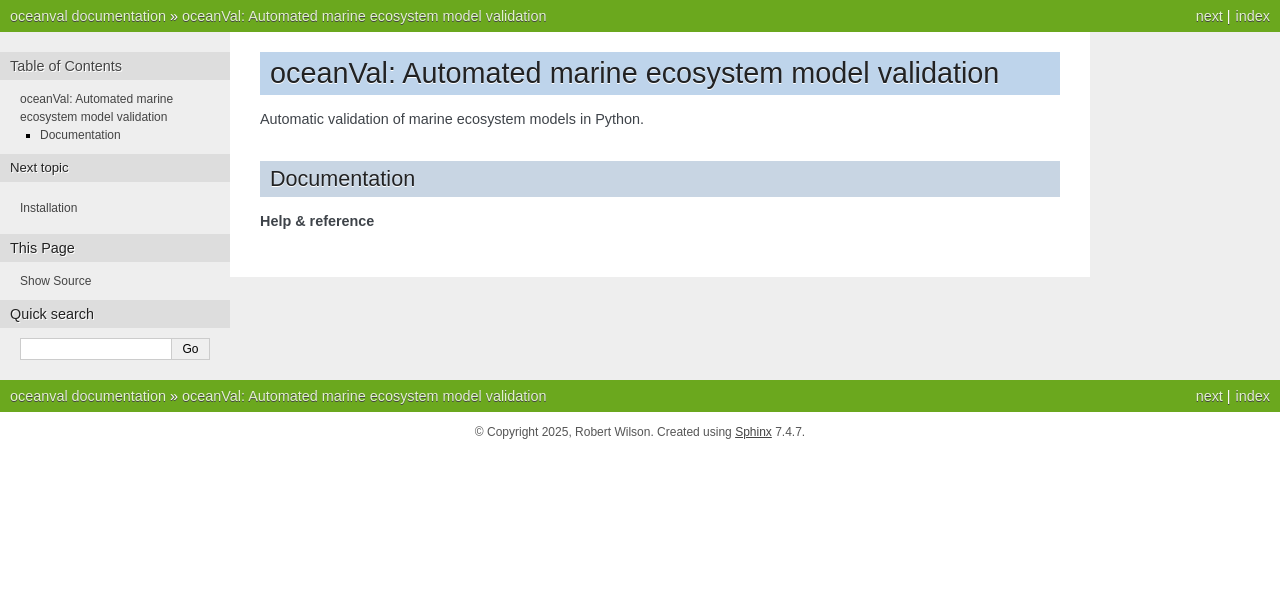
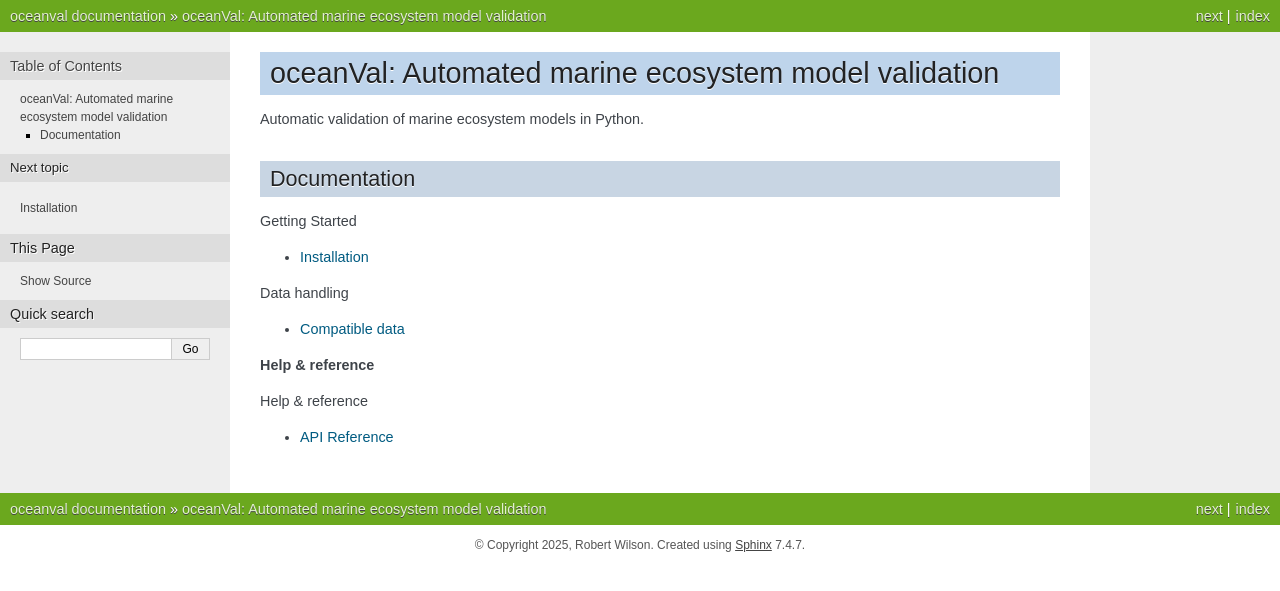
Before and after one commit to pmlmodelling/oceanVal, a Sphinx documentation site: the page built from docs/source/index.rst, in a window 1280 px wide. Shown: the top 591 px of the page. Built offline with Sphinx 7.4.7, drawn with Linux system fonts in a browser that asks for light colours; part of the change alters nothing that is shown.

```diff
--- a/docs/source/index.rst
+++ b/docs/source/index.rst
@@ -8,19 +8,17 @@ Documentation
 
 
 .. toctree::
-   :maxdepth: 2
-   :hidden:
+   :maxdepth: 1
    :caption: Getting Started
 
-   installing
+   installing.rst
 
 
 .. toctree::
-   :maxdepth: 2
-   :hidden:
+   :maxdepth: 1
    :caption: Data handling
 
-   obs_data
+   obs_data.rst
 
 
 
@@ -28,8 +26,7 @@ Documentation
 
 
 .. toctree::
-   :maxdepth: 2
-   :hidden:
+   :maxdepth: 1
    :caption: Help & reference
 
-   api
+   api.rst
```
